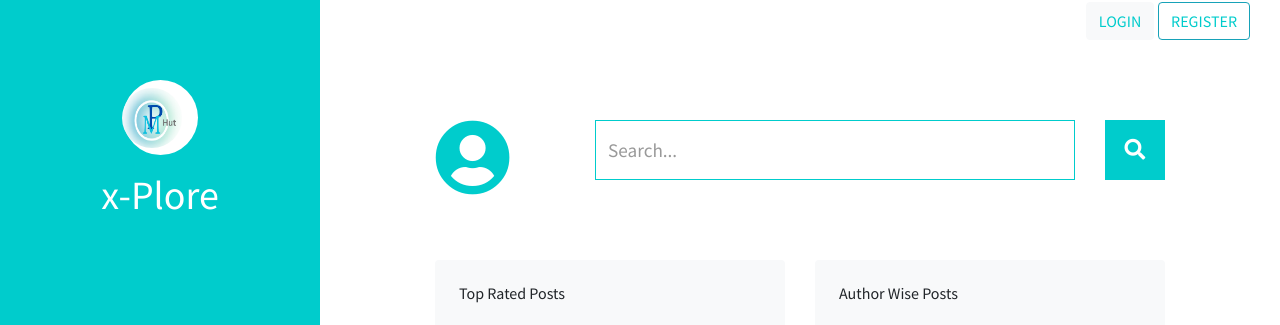
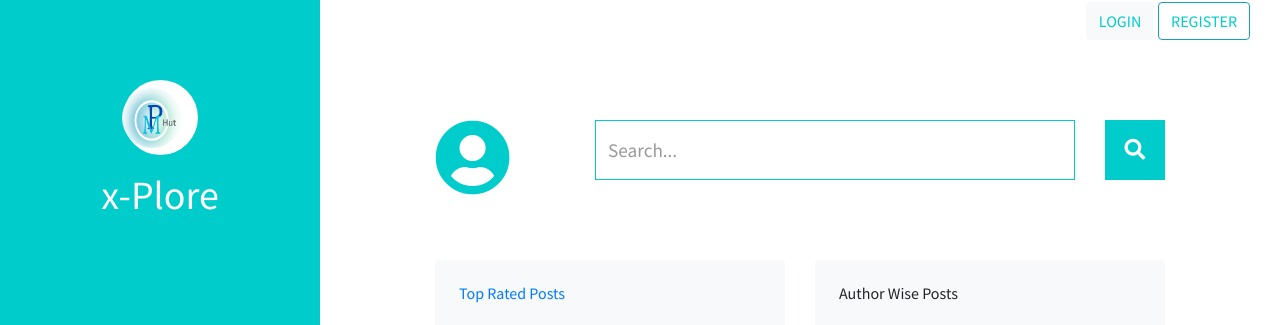
Before and after one commit to appstechemail/xPloreBlog, a Django app: page /post-dashboard/ in a window 1280 px wide. Shown: the top 325 px of the page. Run offline with Django 5.2, Linux system fonts and the light colour scheme; data comes from the database, SQL or seed files in the repository; both versions use the stored data as it was after the commit; some libraries are stand-ins or nearby versions.

Commit message:
Commit related to Change menu option add - Dashboard and replace top-rated-posts inside Dashboard

```diff
--- a/ParadigmPortal/templates/base.html
+++ b/ParadigmPortal/templates/base.html
@@ -75,9 +75,9 @@
             <li
               class="tm-nav-item {% if request.path == '/top-rated-posts/' %} active {% endif %}"
             >
-              <a href="{% url 'top-rated-posts' %}" class="tm-nav-link">
-                <i class="fas fa-pen"></i>
-                Top Rated Posts
+              <a href="{% url 'post-dashboard' %}" class="tm-nav-link">
+                <i class="fa fa-dashboard"></i>
+                Dashboard
               </a>
             </li>
 
--- a/xPloreBlog/templates/xPloreBlog/dashboard.html
+++ b/xPloreBlog/templates/xPloreBlog/dashboard.html
@@ -11,7 +11,11 @@
 <div class="row tm-row">
   <div class="col-sm-12 col-xl-6">
     <div class="bg-light rounded h-100 p-4">
-      <h6 class="mb-4">Top Rated Posts</h6>
+      <h6 class="mb-4">
+        <a href="{% url 'top-rated-posts' %}" class="effect-lily tm-post-link"
+          >Top Rated Posts</a
+        >
+      </h6>
       <div>
         <img
           class="dashboard-chart"
--- a/xPloreBlog/views.py
+++ b/xPloreBlog/views.py
@@ -476,7 +476,7 @@ def top_rated_posts(request):
     top_2_post = top_3_posts[1]
     top_3_post = top_3_posts[2]
 
-    return render(request, 'xPloreBlog/welcome.html', {'top_1_post': top_1_post, 'top_2_post': top_2_post, 'top_3_post': top_3_post, })
+    return render(request, 'xPloreBlog/top_rated_posts.html', {'top_1_post': top_1_post, 'top_2_post': top_2_post, 'top_3_post': top_3_post, })
 
 
 class ReadLaterView(View):
```
Also changed, not shown: db.sqlite3, xPloreBlog/templates/xPloreBlog/top_rated_posts.html (renamed from xPloreBlog/templates/xPloreBlog/welcome.html), 1 other file.
